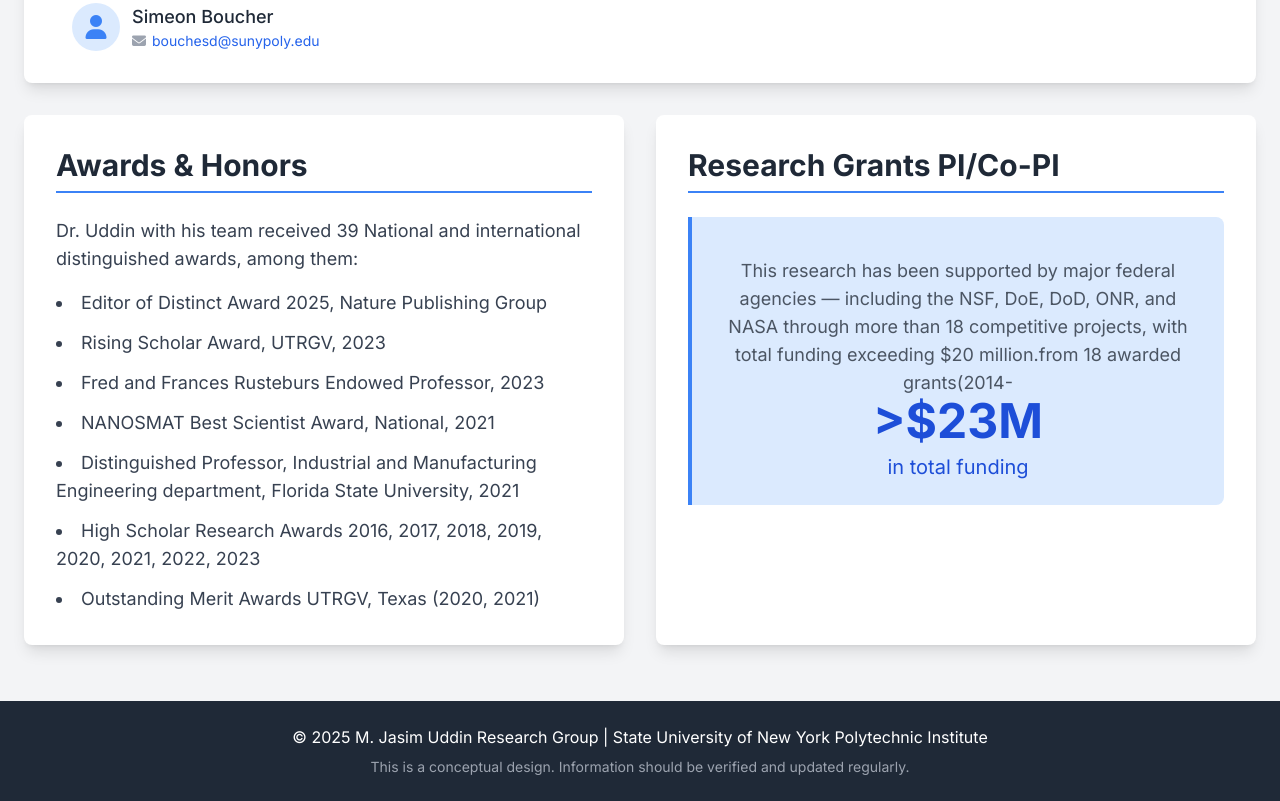
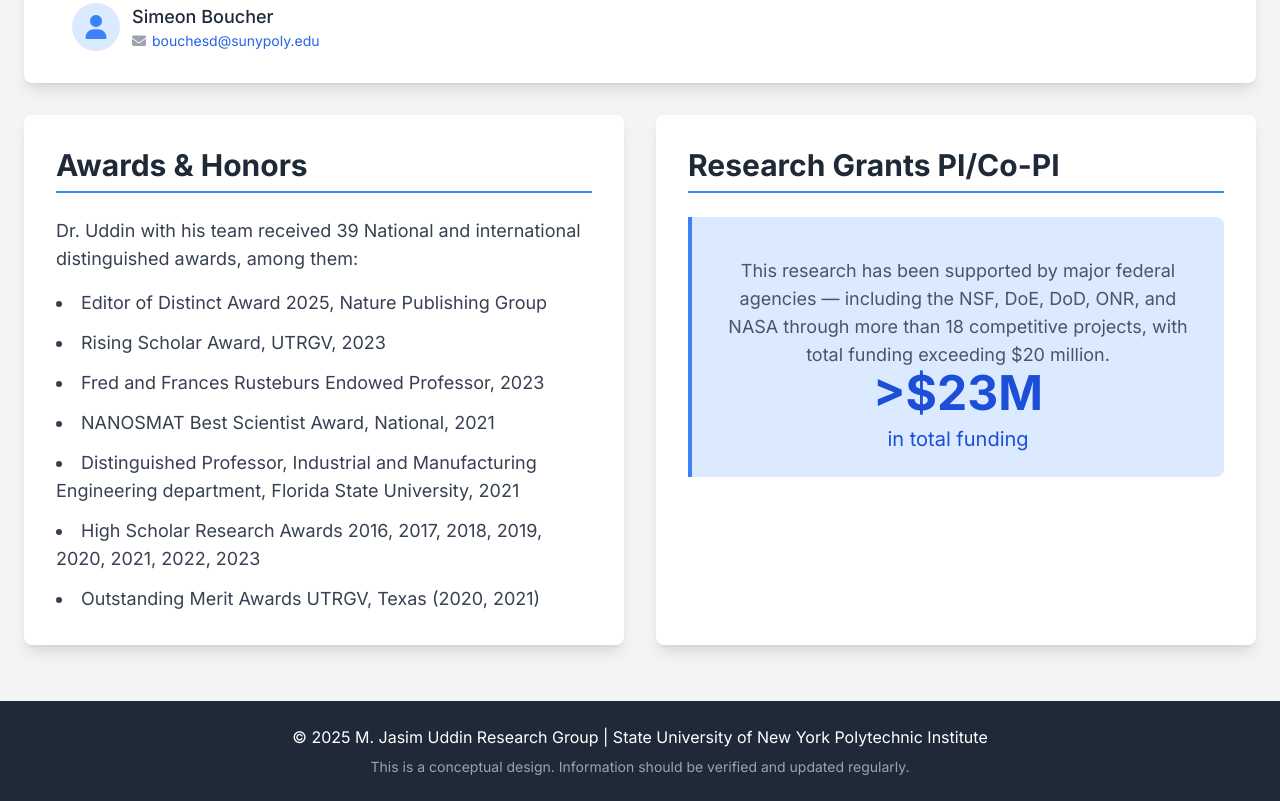
Before and after one commit to Likithagoli/webpage, a plain HTML site: page index.html in a window 1280 px wide. Shown: the part 2102-2903 px from the top of the page. Drawn offline with nearby package versions, Linux system fonts and the light colour scheme.

Commit message:
Update index.html

```diff
--- a/index.html
+++ b/index.html
@@ -296,7 +296,7 @@
                 <h2 class="text-3xl font-bold section-title">Research Grants PI/Co-PI</h2>
                  <div class="text-center">
                     <div class="bg-blue-100 border-l-4 border-blue-500 text-blue-700 p-6 rounded-r-lg">
-                        <p class="text-lg text-gray-600 mt-4">This research has been supported by major federal agencies — including the NSF, DoE, DoD, ONR, and NASA through more than 18 competitive projects, with total funding exceeding $20 million.from 18 awarded grants(2014-</p>
+                        <p class="text-lg text-gray-600 mt-4">This research has been supported by major federal agencies — including the NSF, DoE, DoD, ONR, and NASA through more than 18 competitive projects, with total funding exceeding $20 million.</p>
                         <p class="text-5xl font-extrabold">>$23M</p>
                         <p class="text-xl mt-2">in total funding</p>
 
```
